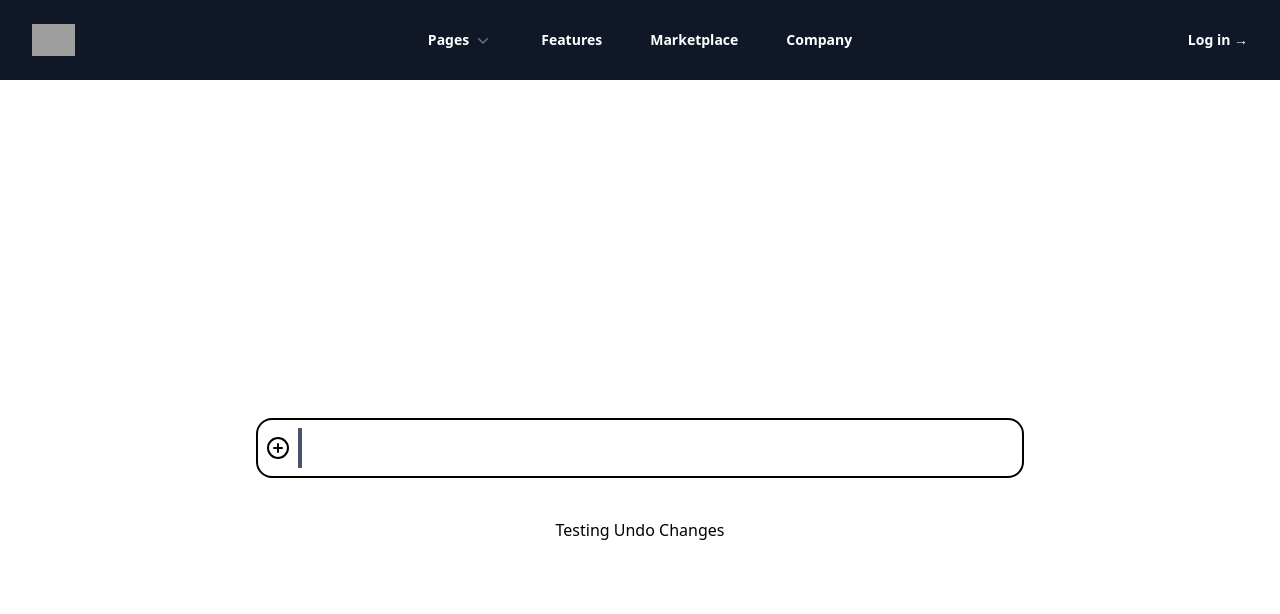
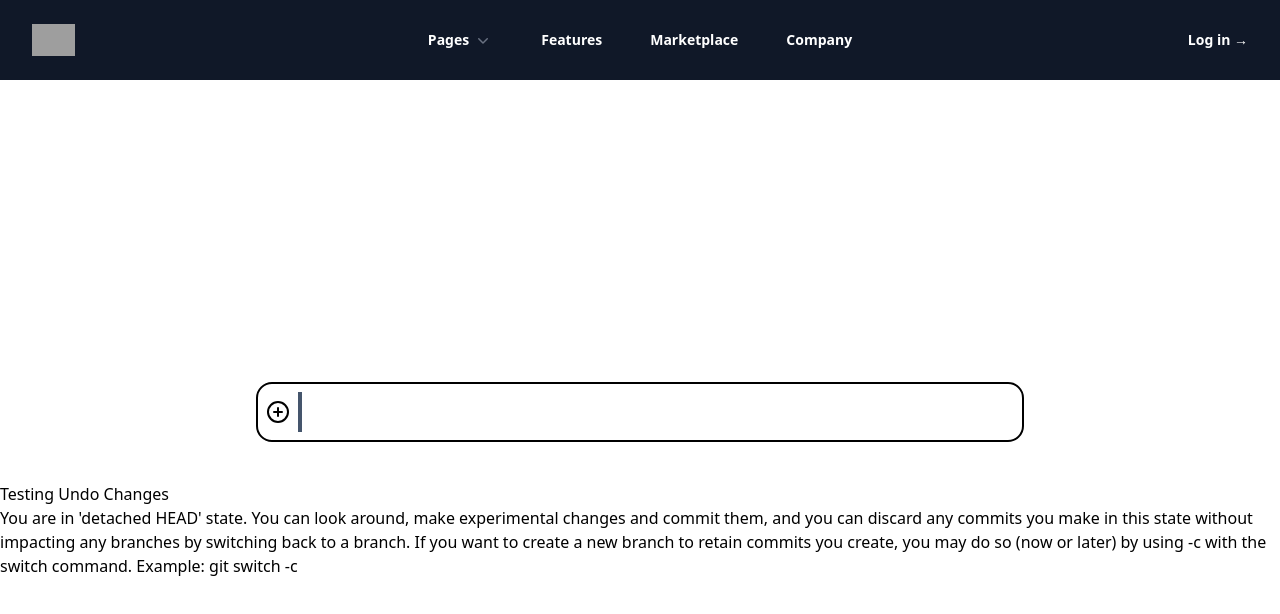
Before and after one commit to Stanjae/test-repo, a React (Vite) app: page /insta-stories in a window 1280 px wide. Shown: the top 614 px of the page. Built offline with nearby package versions, Linux system fonts and the light colour scheme; grey boxes are pictures that could not be loaded.

Commit message:
detached commit

```diff
--- a/src/pages/InstaStories.tsx
+++ b/src/pages/InstaStories.tsx
@@ -91,6 +91,14 @@ const InstaStories = () => {
 
       <div>
         <p>Testing Undo Changes</p>
+        <p>
+          You are in 'detached HEAD' state. You can look around, make
+          experimental changes and commit them, and you can discard any commits
+          you make in this state without impacting any branches by switching
+          back to a branch. If you want to create a new branch to retain commits
+          you create, you may do so (now or later) by using -c with the switch
+          command. Example: git switch -c{" "}
+        </p>
       </div>
     </main>
   );
```
